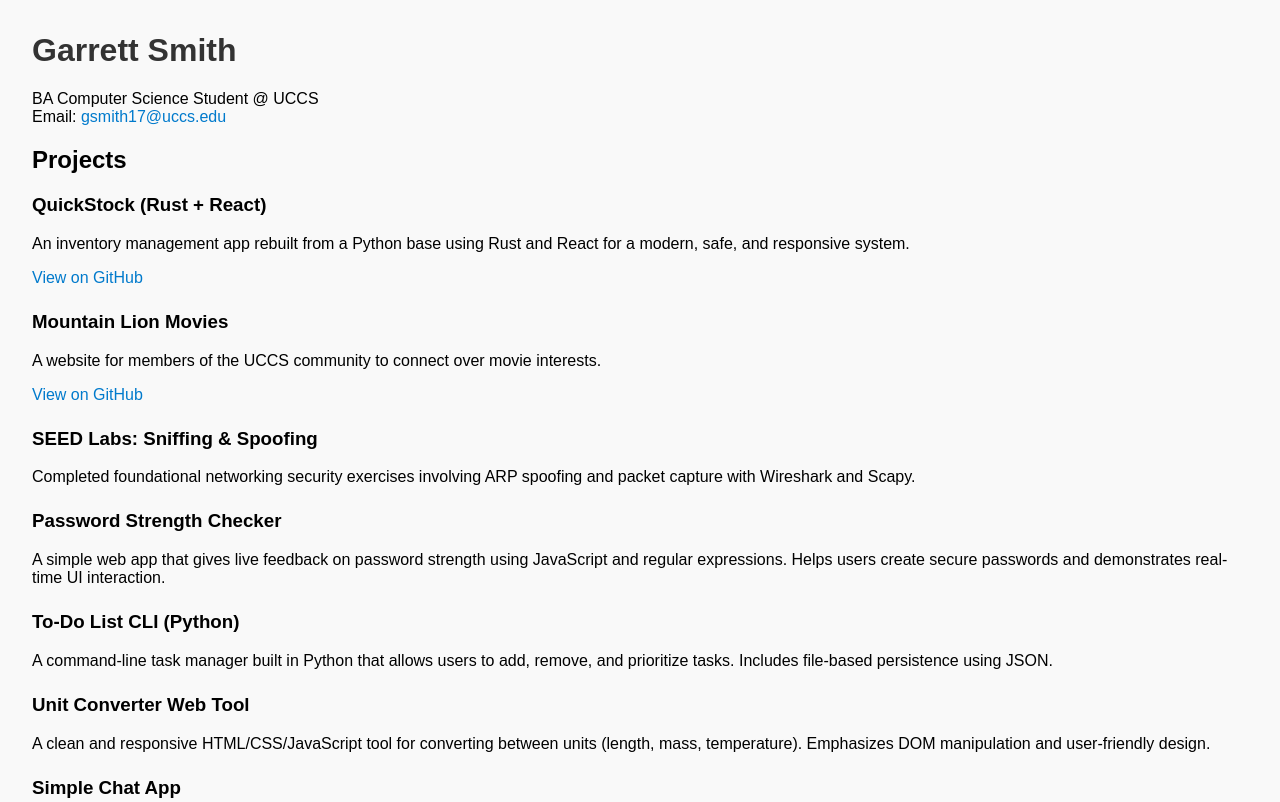
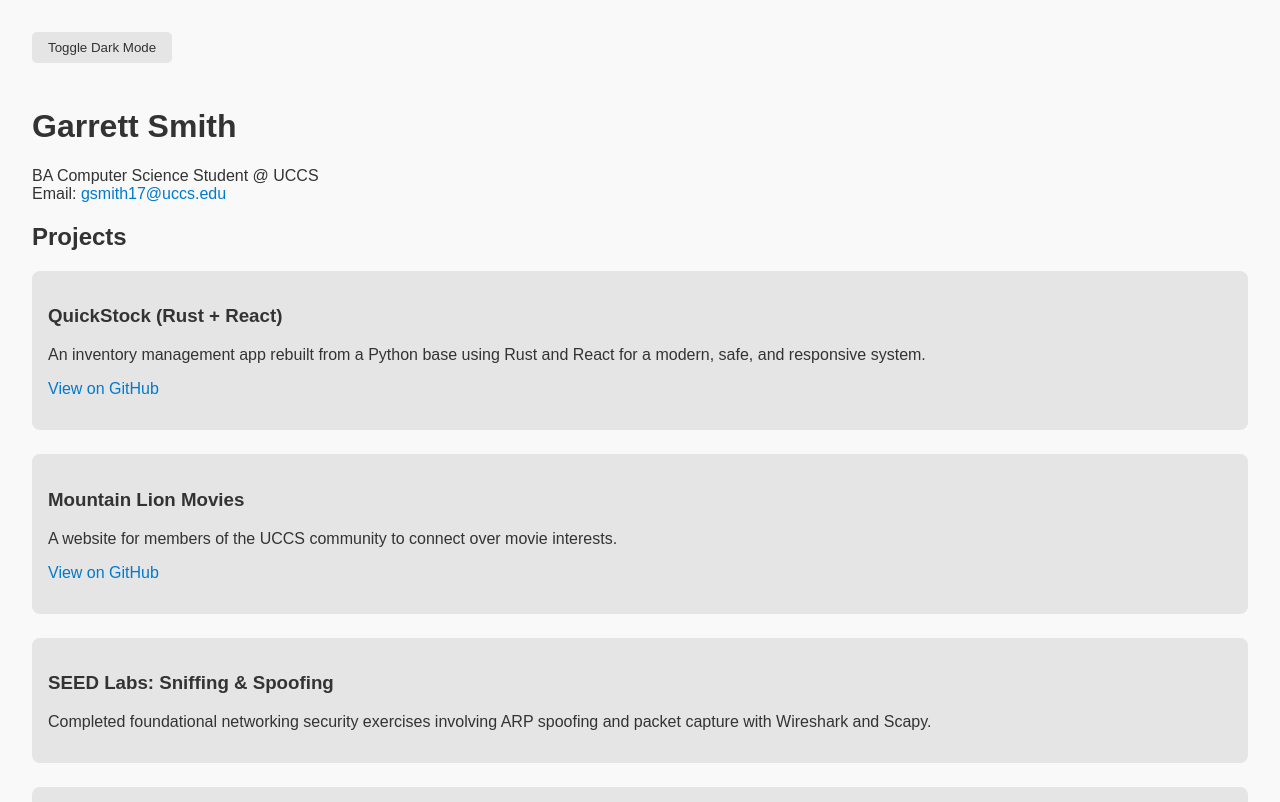
Before and after one commit to gsmith177/gsmith177.github.io, a plain HTML site: page index.html in a window 1280 px wide. Shown: the top 802 px of the page. Drawn offline with Linux system fonts and the light colour scheme.

Commit message:
Update index.html

```diff
--- a/index.html
+++ b/index.html
@@ -5,14 +5,61 @@
   <meta name="viewport" content="width=device-width, initial-scale=1.0"/>
   <title>Garrett Smith | Portfolio</title>
   <style>
-    body { font-family: Arial, sans-serif; margin: 2rem; background: #f9f9f9; }
-    h1 { color: #333; }
-    .project { margin-bottom: 1.5rem; }
-    a { color: #007acc; text-decoration: none; }
-    a:hover { text-decoration: underline; }
+    :root {
+      --bg-color: #f9f9f9;
+      --text-color: #333;
+      --container-bg: #e5e5e5;
+    }
+
+    body.dark-mode {
+      --bg-color: #121212;
+      --text-color: #f0f0f0;
+      --container-bg: #1e1e1e;
+    }
+
+    body {
+      font-family: Arial, sans-serif;
+      margin: 2rem;
+      background-color: var(--bg-color);
+      color: var(--text-color);
+      transition: background-color 0.3s ease, color 0.3s ease;
+    }
+
+    .toggle-button {
+      background-color: var(--container-bg);
+      color: var(--text-color);
+      border: none;
+      padding: 0.5rem 1rem;
+      margin-bottom: 1.5rem;
+      cursor: pointer;
+      border-radius: 5px;
+    }
+
+    h1 {
+      color: var(--text-color);
+    }
+
+    .project {
+      background-color: var(--container-bg);
+      padding: 1rem;
+      border-radius: 8px;
+      margin-bottom: 1.5rem;
+      transition: background-color 0.3s ease;
+    }
+
+    a {
+      color: #007acc;
+      text-decoration: none;
+    }
+
+    a:hover {
+      text-decoration: underline;
+    }
   </style>
 </head>
 <body>
+  <button class="toggle-button" onclick="toggleDarkMode()">Toggle Dark Mode</button>
+
   <h1>Garrett Smith</h1>
   <p>BA Computer Science Student @ UCCS<br>
   Email: <a href="mailto:gsmith17@uccs.edu">gsmith17@uccs.edu</a></p>
@@ -30,7 +77,6 @@
     <p>A website for members of the UCCS community to connect over movie interests.</p>
     <p><a href="https://github.com/Ditmanson/mountainlionmovies" target="_blank">View on GitHub</a></p>
   </div>
-
 
   <div class="project">
     <h3>SEED Labs: Sniffing & Spoofing</h3>
@@ -57,5 +103,10 @@
     <p>A basic real-time chat application using Node.js and Socket.io. Demonstrates understanding of WebSockets, asynchronous events, and backend communication.</p>
   </div>
 
+  <script>
+    function toggleDarkMode() {
+      document.body.classList.toggle('dark-mode');
+    }
+  </script>
 </body>
 </html>
```
Lines whose indentation alone changed are shown as unchanged.
